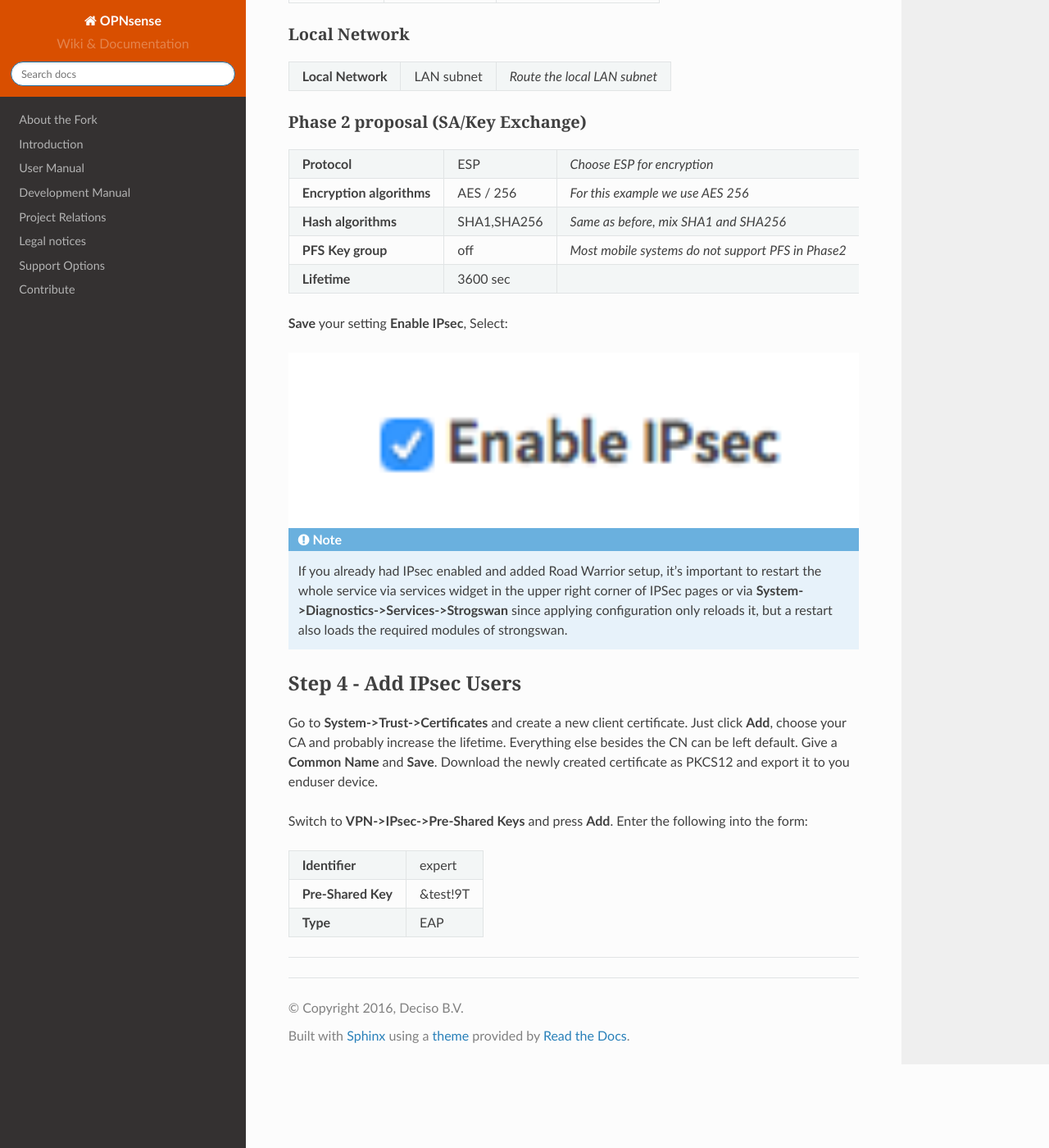
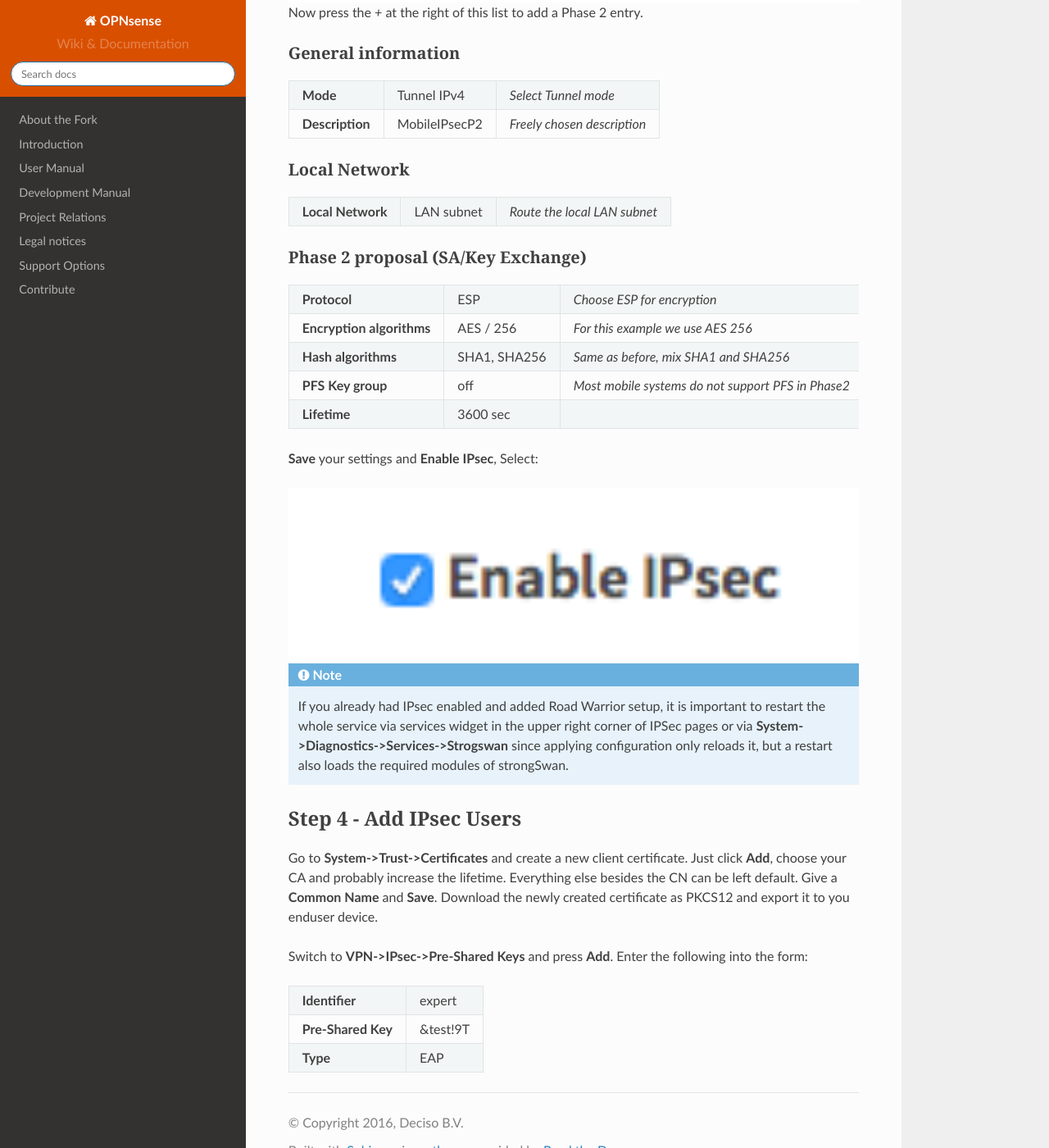
Before and after one commit to opnsense/docs, a Sphinx documentation site: the page built from source/manual/how-tos/ipsec-rw-srv-rsamschapv2.rst, in a window 1280 px wide and 1400 px high, scrolled down 2940 px. Shown: the whole window at 82% size. Built offline with Sphinx 7.4.7 and the Read the Docs theme 2.0.0, drawn with Linux system fonts in a browser that asks for light colours; nearby versions of some CDN libraries; some web fonts are replaced; library files that are not in the unit come from our copies; some of the changed text lies outside the part shown.

Commit message:
Update ipsec-rw-srv-rsamschapv2.rst

```diff
--- a/source/manual/how-tos/ipsec-rw-srv-rsamschapv2.rst
+++ b/source/manual/how-tos/ipsec-rw-srv-rsamschapv2.rst
@@ -36,15 +36,14 @@
 
 IKE Extensions
 --------------
-========================= ================ ================================================
-**Enable**                 checked          *check to enable mobile clients*
-**User Authentication**    Local Database   *For the example we use the Local Database*
-**Group Authentication**   none             *Leave on none*
-**Virtual Address Pool**   10.10.0.0/24      *Enter the IP range for the remote clients*
-========================= ================ ================================================
+========================== ================ =============================================
+ **Enable**                 checked          *check to enable mobile clients*
+ **User Authentication**    Local Database   *For the example we use the Local Database*
+ **Group Authentication**   none             *Leave on none*
+ **Virtual Address Pool**   10.10.0.0/24     *Enter the IP range for the remote clients*
+========================== ================ =============================================
 
-You can select other options, but we will leave them all unchecked for this
-example.
+You can select other options, but we will leave them all unchecked for this example.
 
 **Save** your settings and select **Create Phase1** when it appears.
 Then enter the Mobile Client Phase 1 setting.
@@ -55,13 +54,13 @@
 
 Phase 1 General information
 ---------------------------
-========================= ============= ================================================
-**Connection method**      default       *default is 'Start on traffic'*
-**Key Exchange version**   V2            *only V2 is supported for this type*
-**Internet Protocol**      IPv4
-**Interface**              WAN           *choose the interface connected to the internet*
-**Description**            MobileIPsec   *freely chosen description*
-========================= ============= ================================================
+========================== ============= ==================================================
+ **Connection method**      default       *default is 'Start on traffic'*
+ **Key Exchange version**   V2            *only V2 is supported for this type*
+ **Internet Protocol**      IPv4
+ **Interface**              WAN           *choose the interface connected to the internet*
+ **Description**            MobileIPsec   *freely chosen description*
+========================== ============= ==================================================
 
 Phase 1 proposal (Authentication)
 ---------------------------------
@@ -74,12 +73,12 @@
 
 Phase 1 proposal (Algorithms)
 -----------------------------
-========================== ============= ===========================================================
- **Encryption algorithm**   AES           *For our example we will use AES/256 bits*
- **Hash algoritm**          SHA1,SHA256   *SHA1 and SHA256 for compatibility*
- **DH key group**           1024,2048 bit *1024 and 2048 bit for compatibility*
- **Lifetime**               28800 sec     *lifetime before renegotiation*
-========================== ============= ===========================================================
+========================== ================ ============================================
+ **Encryption algorithm**   AES              *For our example we will use AES/256 bits*
+ **Hash algoritm**          SHA1, SHA256     *SHA1 and SHA256 for compatibility*
+ **DH key group**           1024, 2048 bit   *1024 and 2048 bit for compatibility*
+ **Lifetime**               28800 sec        *lifetime before renegotiation*
+========================== ================ ============================================
 
 Advanced Options are fine by default.
 
@@ -102,38 +101,38 @@
 
 General information
 -------------------
-======================= ================== =============================
- **Mode**                Tunnel IPv4        *Select Tunnel mode*
- **Description**         MobileIPsecP2      *Freely chosen description*
-======================= ================== =============================
+================= =============== =============================
+ **Mode**          Tunnel IPv4     *Select Tunnel mode*
+ **Description**   MobileIPsecP2   *Freely chosen description*
+================= =============== =============================
 
 Local Network
 -------------
-======================= ================== ==============================
- **Local Network**       LAN subnet        *Route the local LAN subnet*
-======================= ================== ==============================
+=================== ============ ==============================
+ **Local Network**   LAN subnet   *Route the local LAN subnet*
+=================== ============ ==============================
 
 Phase 2 proposal (SA/Key Exchange)
 ----------------------------------
-=========================== ============ ====================================================
-**Protocol**                 ESP           *Choose ESP for encryption*
-**Encryption algorithms**    AES / 256     *For this example we use AES 256*
-**Hash algorithms**          SHA1,SHA256   *Same as before, mix SHA1 and SHA256*
-**PFS Key group**            off           *Most mobile systems do not support PFS in Phase2*
-**Lifetime**                 3600 sec
-=========================== ============ ====================================================
+=========================== ============== ====================================================
+ **Protocol**                ESP            *Choose ESP for encryption*
+ **Encryption algorithms**   AES / 256      *For this example we use AES 256*
+ **Hash algorithms**         SHA1, SHA256   *Same as before, mix SHA1 and SHA256*
+ **PFS Key group**           off            *Most mobile systems do not support PFS in Phase2*
+ **Lifetime**                3600 sec
+=========================== ============== ====================================================
 
-**Save** your setting **Enable IPsec**, Select:
+**Save** your settings and **Enable IPsec**, Select:
 
 .. image:: images/ipsec_s2s_vpn_p1a_enable.png
     :width: 100%
 
 .. Note::
 
-   If you already had IPsec enabled and added Road Warrior setup, it's important to
+   If you already had IPsec enabled and added Road Warrior setup, it is important to
    restart the whole service via services widget in the upper right corner of IPSec pages
    or via **System->Diagnostics->Services->Strogswan** since applying configuration only
-   reloads it, but a restart also loads the required modules of strongswan.
+   reloads it, but a restart also loads the required modules of strongSwan.
 
 ------------------------
 Step 4 - Add IPsec Users
@@ -148,10 +147,8 @@
 Switch to **VPN->IPsec->Pre-Shared Keys** and press **Add**.
 Enter the following into the form:
 
-===================   ==========
- **Identifier**        expert
- **Pre-Shared Key**    &test!9T
- **Type**              EAP
-===================   ==========
-
-----------------------
+====================   ==========
+ **Identifier**         expert
+ **Pre-Shared Key**     &test!9T
+ **Type**               EAP
+====================   ==========
```
